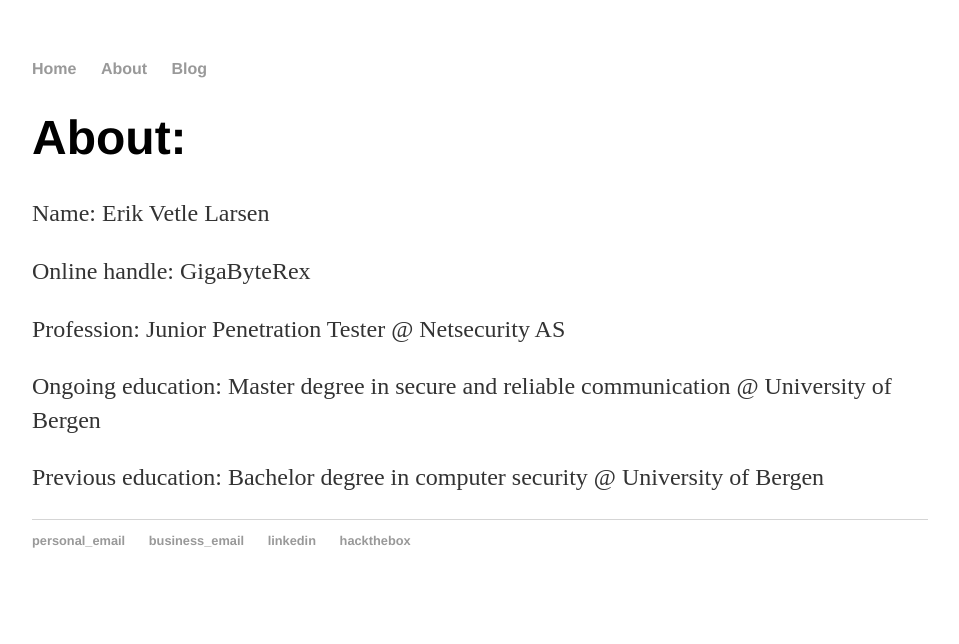
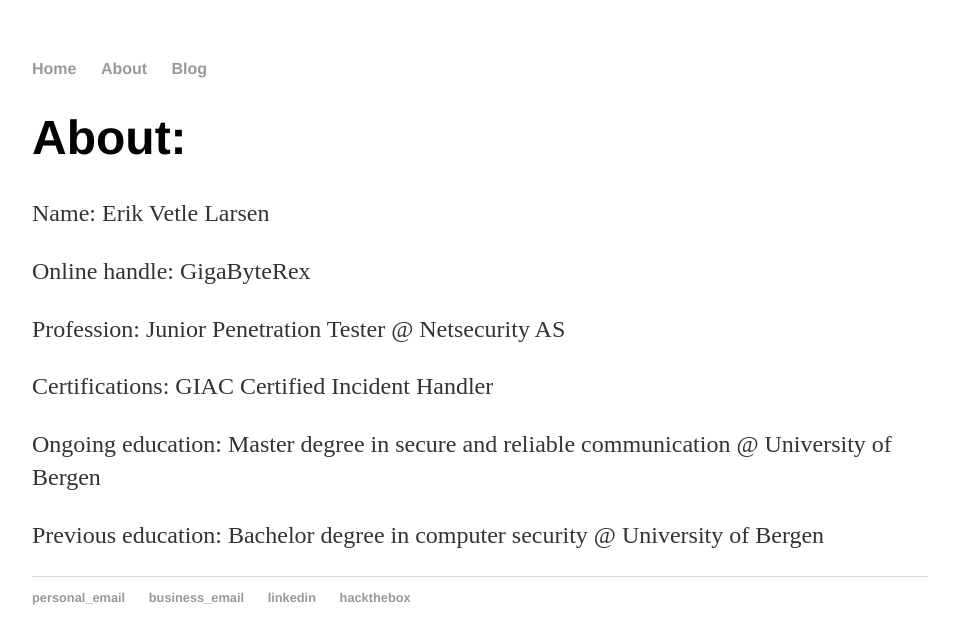
Before and after one commit to GigaByteRex/gigabyterex.github.io, a Jekyll site: the page built from about/index.html, in a window 1280 px wide. Shown: the top 644 px of the page, without its empty margins (160-1119 px from the left). Built offline with Jekyll 4.4.1, drawn with Linux system fonts in a browser that asks for light colours.

Commit message:
added cert

```diff
--- a/about/index.html
+++ b/about/index.html
@@ -7,6 +7,7 @@ title: About GigaByteRex
 	<p>Name: Erik Vetle Larsen</p>
 	<p>Online handle: GigaByteRex</p>
 	<p>Profession: Junior Penetration Tester @ Netsecurity AS</p>
+    <p>Certifications: GIAC Certified Incident Handler</p>
 	<p>Ongoing education: Master degree in secure and reliable communication @ University of Bergen</p>
 	<p>Previous education: Bachelor degree in computer security @ University of Bergen </p>
 </div><!-- /.blurb -->
```
